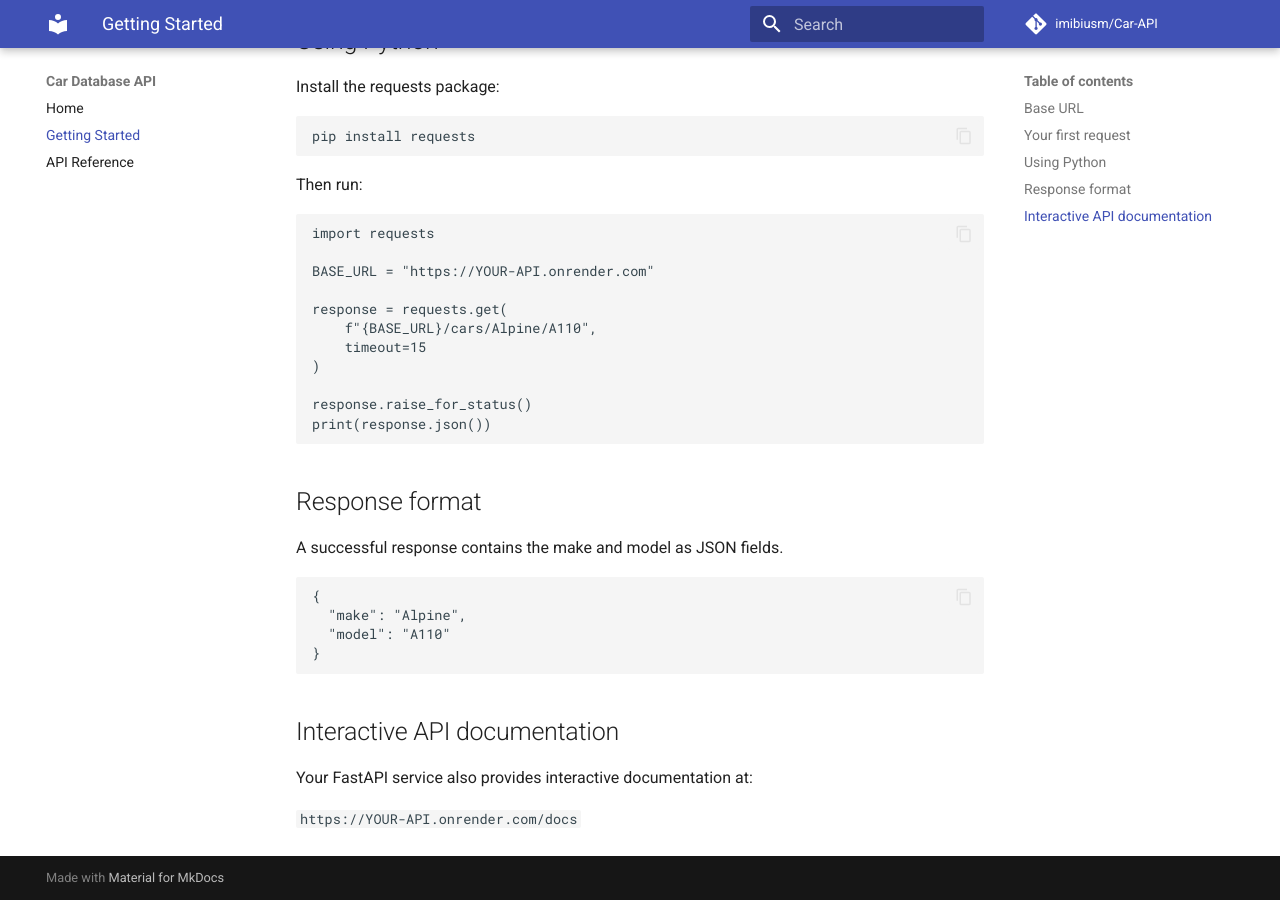
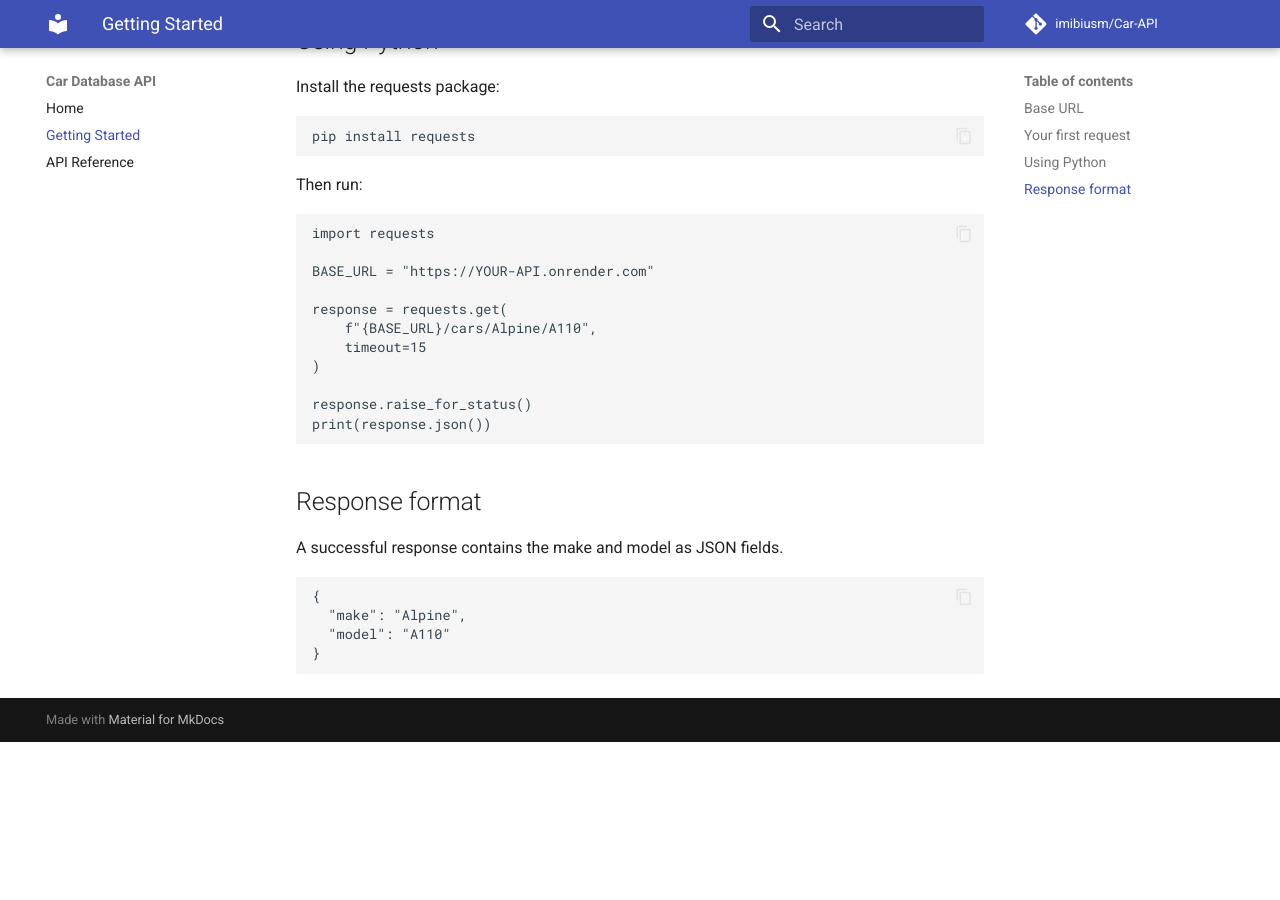
Before and after one commit to imibiusm/Car-API, an MkDocs documentation site: the page built from docs/getting-started.md, in a window 1280 px wide and 900 px high, scrolled down 599 px. Built offline with MkDocs 1.6.1 and Material for MkDocs 9.7.7, drawn with Linux system fonts in a browser that asks for light colours; comment, search, counter and statistics services are not loaded; after the commit the page ends 1341 px from its top, so only the background shows below that.

Commit message:
Update getting-started.md

````diff
--- a/docs/getting-started.md
+++ b/docs/getting-started.md
@@ -59,10 +59,3 @@ as JSON fields.
   "model": "A110"
 }
 ```
-
-## Interactive API documentation
-
-Your FastAPI service also provides interactive
-documentation at:
-
-`https://YOUR-API.onrender.com/docs`
````
